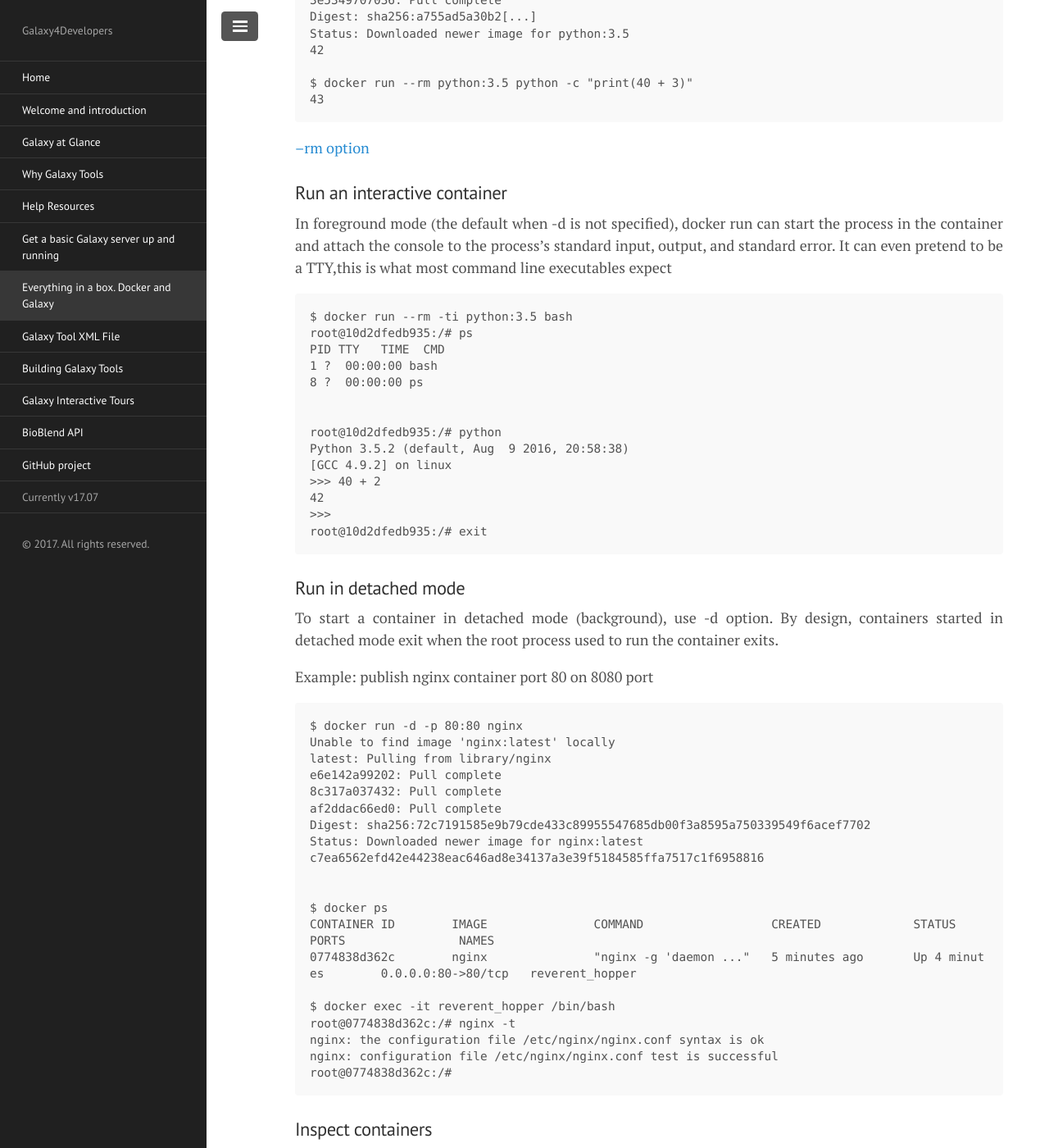
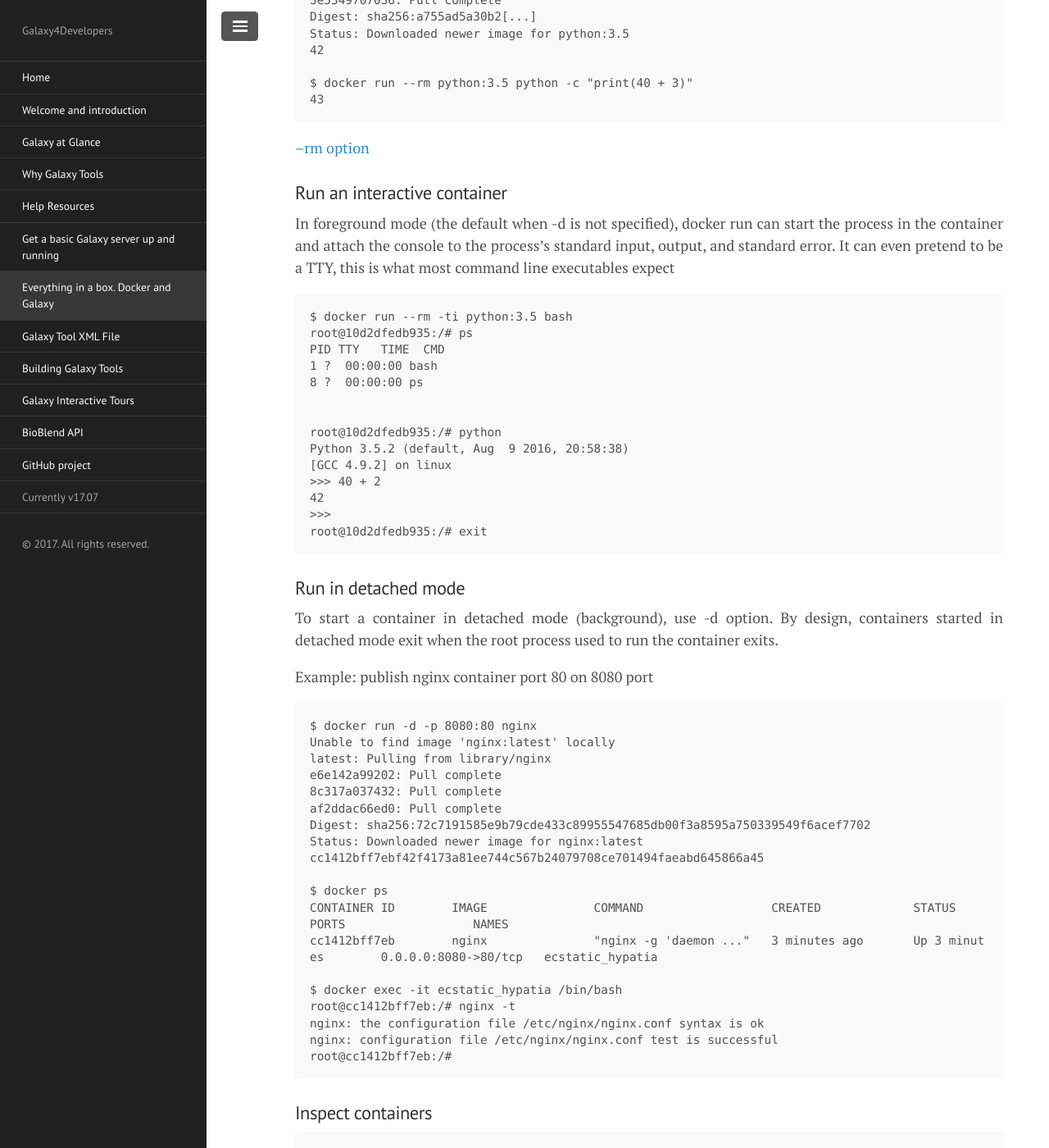
Before and after one commit to crs4/Galaxy4Developers, a Jekyll site: the page built from lectures/06.docker_and_galaxy.md, in a window 1280 px wide and 1400 px high, scrolled down 4351 px. Shown: the whole window at 82% size. Built offline with Jekyll 4.4.1, drawn with Linux system fonts in a browser that asks for light colours; nearby versions of some CDN libraries.

Commit message:
fix nginx example

````diff
--- a/lectures/06.docker_and_galaxy.md
+++ b/lectures/06.docker_and_galaxy.md
@@ -103,7 +103,7 @@ $ docker run --rm python:3.5 python -c "print(40 + 3)"
 
 ### Run an interactive container
 
-In foreground mode (the default when -d is not specified), docker run can start the process in the container and attach the console to the process’s standard input, output, and standard error. It can even pretend to be a TTY,this is what most command line executables expect
+In foreground mode (the default when -d is not specified), docker run can start the process in the container and attach the console to the process’s standard input, output, and standard error. It can even pretend to be a TTY, this is what most command line executables expect
 
 ```
 $ docker run --rm -ti python:3.5 bash
@@ -129,7 +129,7 @@ To start a container in detached mode (background), use -d option. By design, co
 Example: publish nginx container port 80 on 8080 port
 
 ```
-$ docker run -d -p 80:80 nginx
+$ docker run -d -p 8080:80 nginx
 Unable to find image 'nginx:latest' locally
 latest: Pulling from library/nginx
 e6e142a99202: Pull complete
@@ -137,18 +137,17 @@ e6e142a99202: Pull complete
 af2ddac66ed0: Pull complete
 Digest: sha256:72c7191585e9b79cde433c89955547685db00f3a8595a750339549f6acef7702
 Status: Downloaded newer image for nginx:latest
-c7ea6562efd42e44238eac646ad8e34137a3e39f5184585ffa7517c1f6958816
-
+cc1412bff7ebf42f4173a81ee744c567b24079708ce701494faeabd645866a45
 
 $ docker ps
-CONTAINER ID        IMAGE               COMMAND                  CREATED             STATUS              PORTS                NAMES
-0774838d362c        nginx               "nginx -g 'daemon ..."   5 minutes ago       Up 4 minutes        0.0.0.0:80->80/tcp   reverent_hopper
+CONTAINER ID        IMAGE               COMMAND                  CREATED             STATUS              PORTS                  NAMES
+cc1412bff7eb        nginx               "nginx -g 'daemon ..."   3 minutes ago       Up 3 minutes        0.0.0.0:8080->80/tcp   ecstatic_hypatia
 
-$ docker exec -it reverent_hopper /bin/bash
-root@0774838d362c:/# nginx -t
+$ docker exec -it ecstatic_hypatia /bin/bash
+root@cc1412bff7eb:/# nginx -t
 nginx: the configuration file /etc/nginx/nginx.conf syntax is ok
 nginx: configuration file /etc/nginx/nginx.conf test is successful
-root@0774838d362c:/#
+root@cc1412bff7eb:/#
 ```
 
 ### Inspect containers
````
